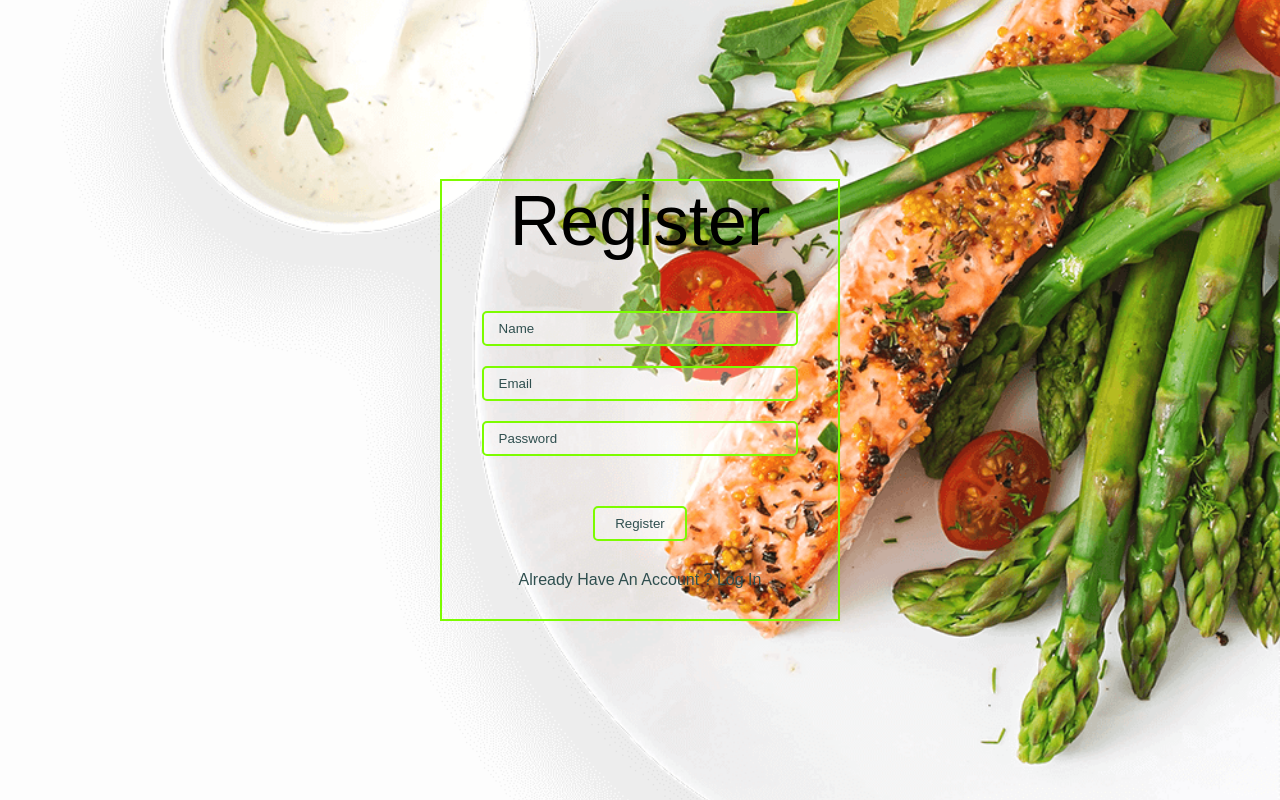
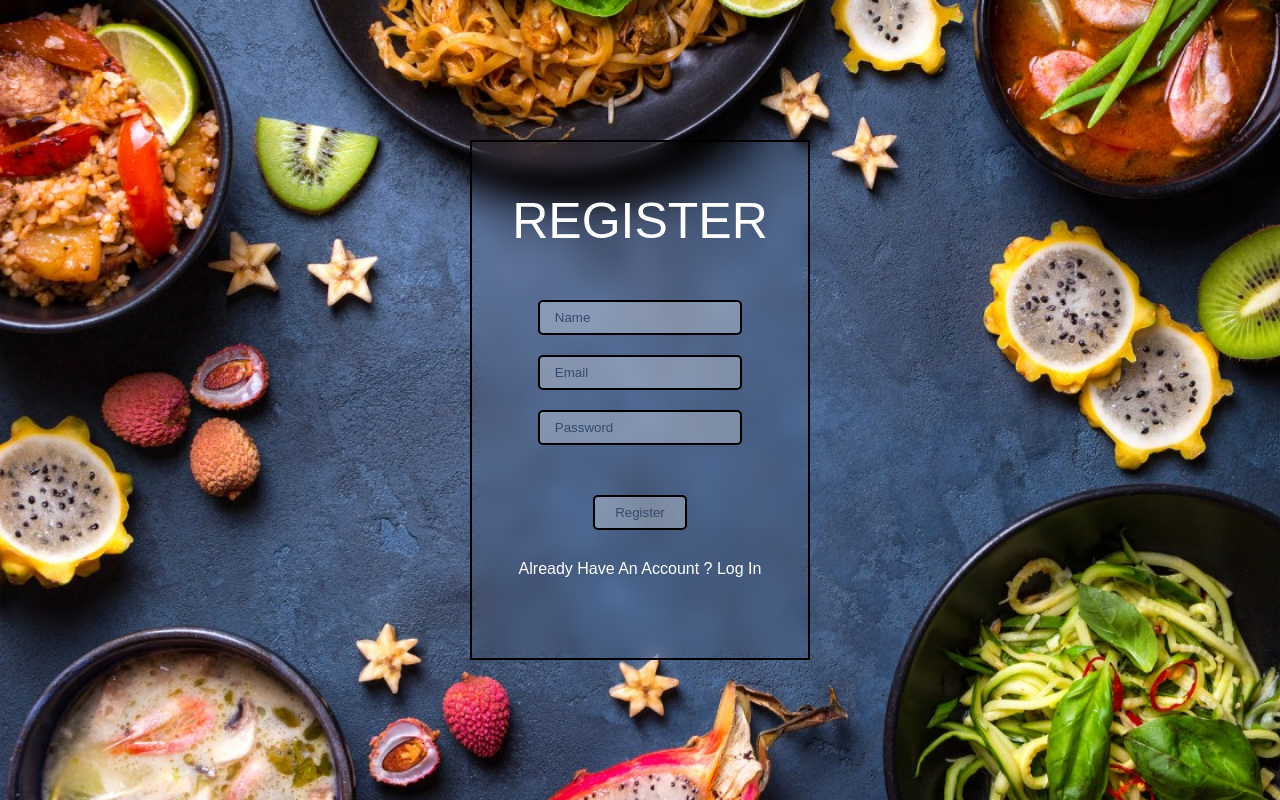
Before and after one commit to rajat1701/login, a plain HTML site: page src/register.html in a window 1280 px wide. Drawn offline with Linux system fonts and the light colour scheme.

Commit message:
Initial Commits for Cookbook Login Page

```diff
--- a/css/form.css
+++ b/css/form.css
@@ -18,7 +18,7 @@ body {
     display: flex;
     justify-content: center;
     align-items: center;
-    background: url('../images/home_header.png');
+    background: url('../images/bgimg.jpg');
     background-size: cover;
     background-position: center;
     font-family: 'robot', sans-serif;
@@ -26,19 +26,20 @@ body {
 }
 
 .form {
-    border: 2px solid lawngreen;
-    width: 400px;
+    border: 2px solid black;
+    /* width: 400px; */
     height: auto;
-    color: black;
+    color: #FFF;
     font-family: 'robot', sans-serif;
-
+    backdrop-filter: blur(10px);
+    padding: 50px 40px;
 }
 
 .heading {
     /* opacity: 0; */
     text-transform: capitalize;
     text-align: center;
-    font-size: 70px;
+    font-size: 50px;
     font-weight: 100;
     margin-bottom: 50px;
 
@@ -47,14 +48,14 @@ body {
 input, .submit-btn{
     /* opacity: 0; */
     width:80%;
-    border: 2px solid lawngreen;
+    border: 2px solid black;
     height: 35px;
     display: block;
     margin: 20px auto;
     border-radius: 5px;
     background: rgba(255, 255, 255, 0.3);
     /* border:none; */
-    color: darkslategray;
+    color: #33496B;
     padding: 15px;
     transition: .5s;
     text-transform: capitalize;
@@ -63,7 +64,7 @@ input, .submit-btn{
 }
 
 input::placeholder{
-    color: darkslategray;;
+    color: #33496B;
 }
 
 input:focus, .submit-btn:hover{
@@ -89,12 +90,12 @@ input:focus::placeholder{
     text-align: center;
     text-transform: capitalize;
     text-decoration: none;
-    color:darkslategray; ;
+    color:white;
     display:block;
     margin: 30px auto;
 }
 .link:hover{
-    color:lawngreen;
+    color: #33496B;
 }
 
 .alert-box{
--- a/css/home.css
+++ b/css/home.css
@@ -13,7 +13,7 @@ body{
    display:flex;
    justify-content: center;
    align-items: center;
-   background: url('../images/home_header.png');
+   background: url('../images/bgimg.jpg');
    background-size: cover;
    background-position: center;
    font-family: 'robot',sans-serif;
@@ -29,21 +29,34 @@ body{
     display:flex;
     justify-content: center;
     align-items: center;
+    backdrop-filter: blur(10px);
 }
 
 .logout{
      position: absolute;
-     top: 10px;
-     right: 0;
-     padding: 10px 20px;
+     bottom: 180px;
+     right: auto;
+     padding: 12px 24px;
      text-transform: capitalize;
-     color:black;
-     text-decoration: underline;
+     text-decoration: none;
      cursor: pointer;
      outline: none;
      border: none;
+     font-size: 1.4rem;
+     background-color: black;
+     border: 2px solid;
 }
-
+.logout:hover{
+    background-color: #455E85;
+    color: black;
+    border: 2px solid black;
+}
+a{
+    color: #455E85;
+}
+a:hover{
+    color: black;
+}
 .greeting{
     font-family: 'dosis';
     font-size: 100px;
--- a/src/register.html
+++ b/src/register.html
@@ -1,24 +1,41 @@
 <!DOCTYPE html>
 <html lang="en">
   <head>
-    <meta charset="UTF-8">
-    <meta http-equiv="X-UA-Compatible" content="IE=edge">
-    <meta name="viewport" content="width=device-width, initial-scale=1.0">
+    <meta charset="UTF-8" />
+    <meta http-equiv="X-UA-Compatible" content="IE=edge" />
+    <meta name="viewport" content="width=device-width, initial-scale=1.0" />
     <title>register</title>
-    <link rel="stylesheet" href="../css/form.css">
+    <link rel="stylesheet" href="../css/form.css" />
   </head>
   <body>
     <div class="alert-box">
       <p class="alert">Hello</p>
     </div>
     <div class="form">
-    <h1 class="heading">Register</h1>
-    <input type="text" placeholder="Name" autocomplete="off" class="name" required>
-    <input type="email" placeholder="email" autocomplete="off" class="email" required>
-    <input type="password" placeholder="password" autocomplete="off" class="password" required>
+      <h1 class="heading">REGISTER</h1>
+      <input
+        type="text"
+        placeholder="Name"
+        autocomplete="off"
+        class="name"
+        required
+      />
+      <input
+        type="email"
+        placeholder="email"
+        autocomplete="off"
+        class="email"
+        required
+      />
+      <input
+        type="password"
+        placeholder="password"
+        autocomplete="off"
+        class="password"
+        required
+      />
       <button class="submit-btn">Register</button>
       <a href="login.html" class="link">already have an account ? log in </a>
-
     </div>
 
     <script src="../js/form.js"></script>
```
Also changed, not shown: index.html (+7 -7 lines), src/login.html (+22 -11 lines), images/bgimg.jpg (added). Lines whose indentation alone changed are shown as unchanged.
